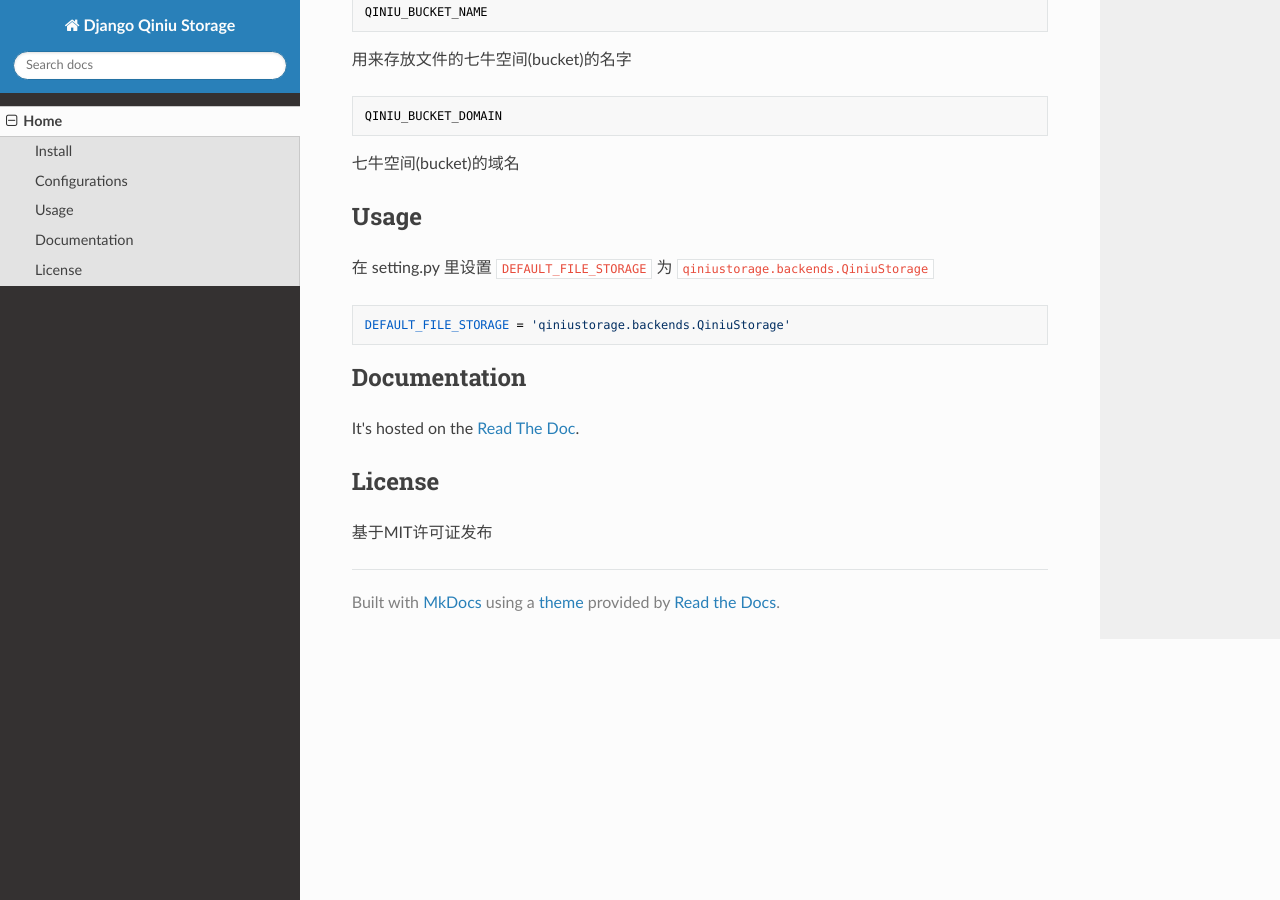
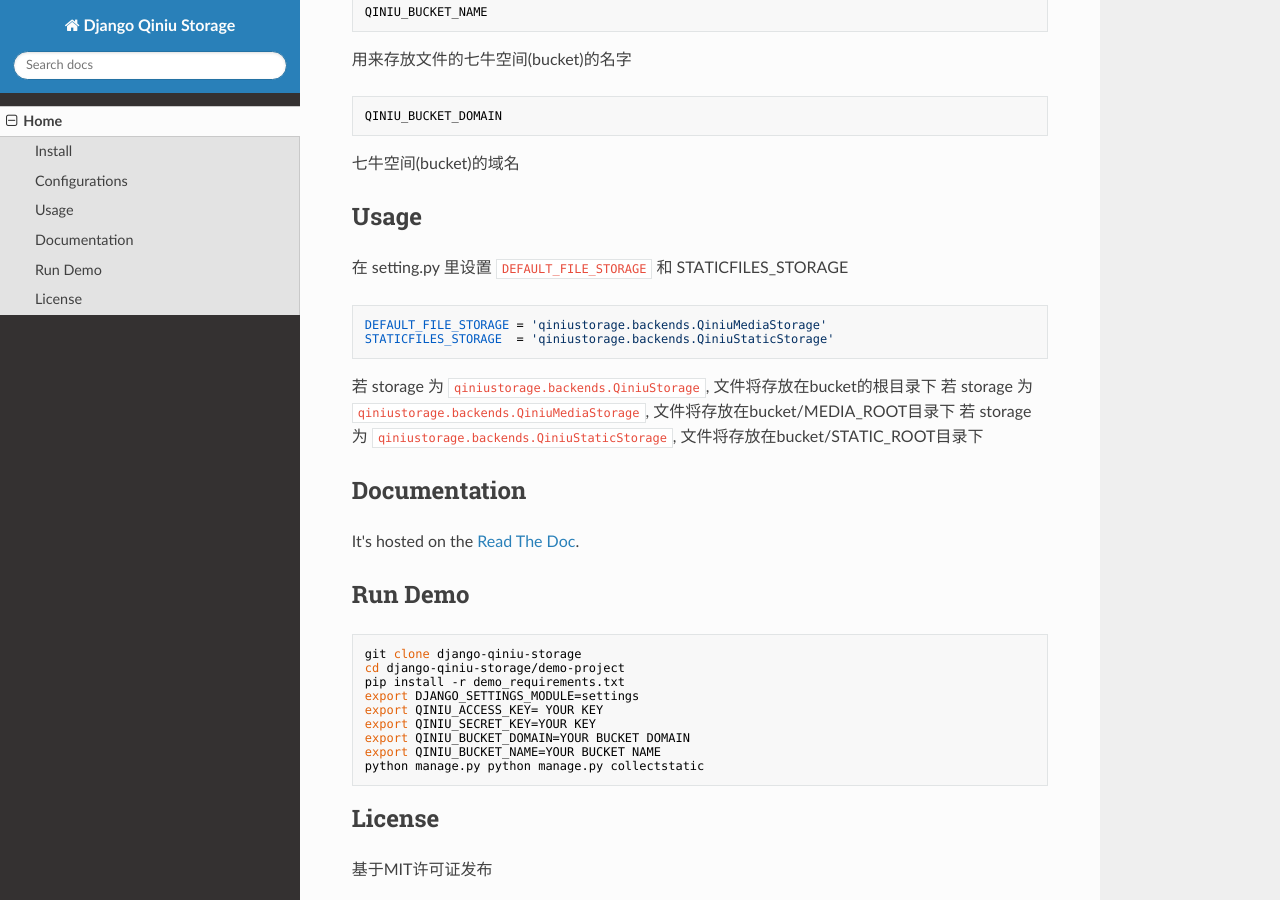
Before and after one commit to glasslion/django-qiniu-storage, an MkDocs documentation site: the page built from docs/index.md, in a window 1280 px wide and 900 px high, scrolled down 664 px. Built offline with MkDocs 1.6.1, drawn with Linux system fonts in a browser that asks for light colours; nearby versions of some CDN libraries; old or Windows-style settings are respelled for this version of MkDocs.

Commit message:
Update the doc and add requirements.txt for demo

```diff
--- a/docs/index.md
+++ b/docs/index.md
@@ -28,15 +28,31 @@
 
 ## Usage
 
-在 setting.py 里设置 `DEFAULT_FILE_STORAGE` 为 `qiniustorage.backends.QiniuStorage`
+在 setting.py 里设置 `DEFAULT_FILE_STORAGE` 和 STATICFILES_STORAGE
 
-    DEFAULT_FILE_STORAGE = 'qiniustorage.backends.QiniuStorage'
+    DEFAULT_FILE_STORAGE = 'qiniustorage.backends.QiniuMediaStorage'
+    STATICFILES_STORAGE  = 'qiniustorage.backends.QiniuStaticStorage'
+
+若 storage 为 `qiniustorage.backends.QiniuStorage`, 文件将存放在bucket的根目录下
+若 storage 为 `qiniustorage.backends.QiniuMediaStorage`, 文件将存放在bucket/MEDIA_ROOT目录下
+若 storage 为 `qiniustorage.backends.QiniuStaticStorage`, 文件将存放在bucket/STATIC_ROOT目录下
 
 ## Documentation
 
 It's hosted on the [Read The Doc](http://django-qiniu-storage.readthedocs.org/zh_CN/latest/
 ).
 
+## Run Demo
+    git clone django-qiniu-storage
+    cd django-qiniu-storage/demo-project
+    pip install -r demo_requirements.txt
+    export DJANGO_SETTINGS_MODULE=settings
+    export QINIU_ACCESS_KEY= YOUR KEY
+    export QINIU_SECRET_KEY=YOUR KEY
+    export QINIU_BUCKET_DOMAIN=YOUR BUCKET DOMAIN
+    export QINIU_BUCKET_NAME=YOUR BUCKET NAME
+    python manage.py python manage.py collectstatic
+
 ## License
 
 基于MIT许可证发布
```
Also changed, not shown: 1 other file.
